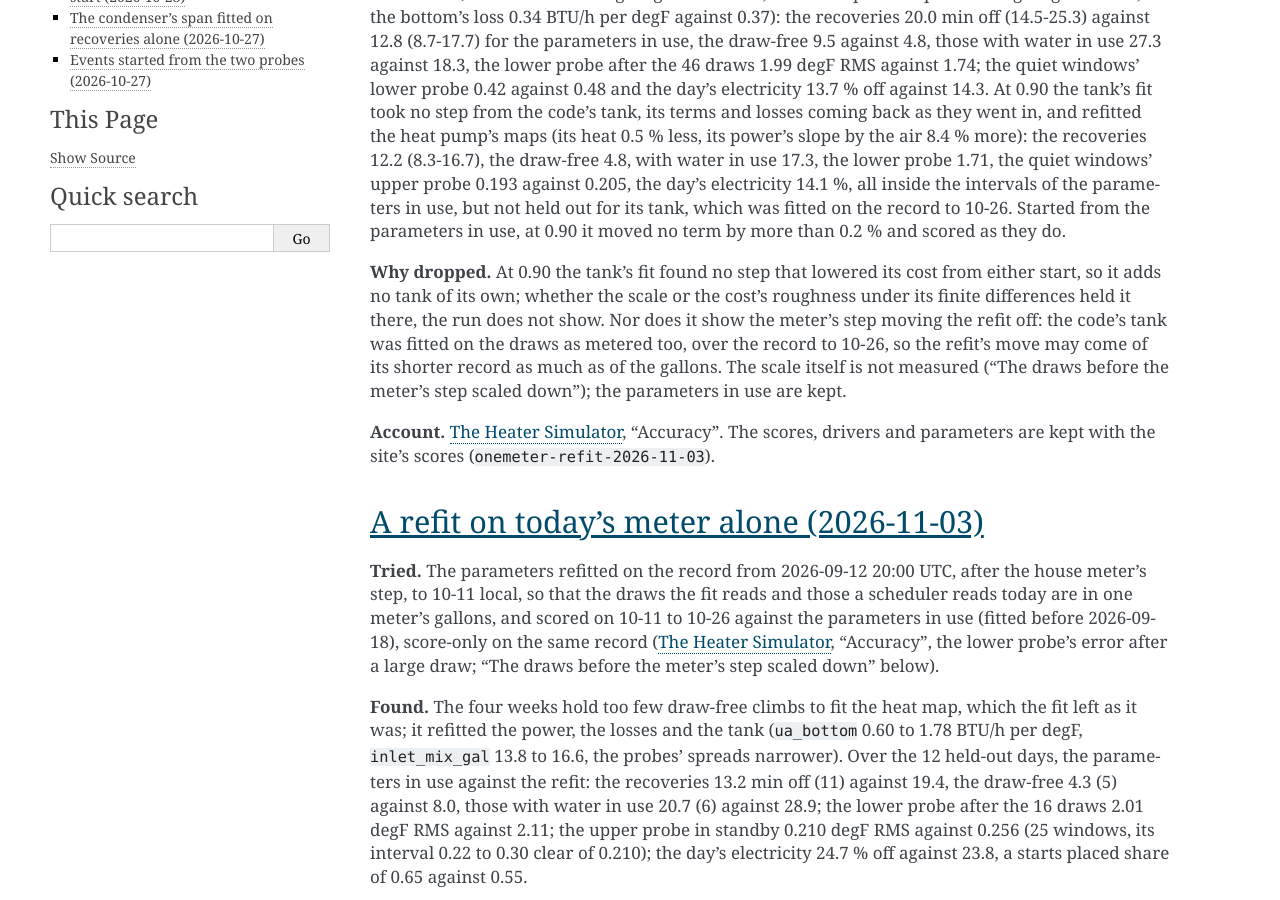
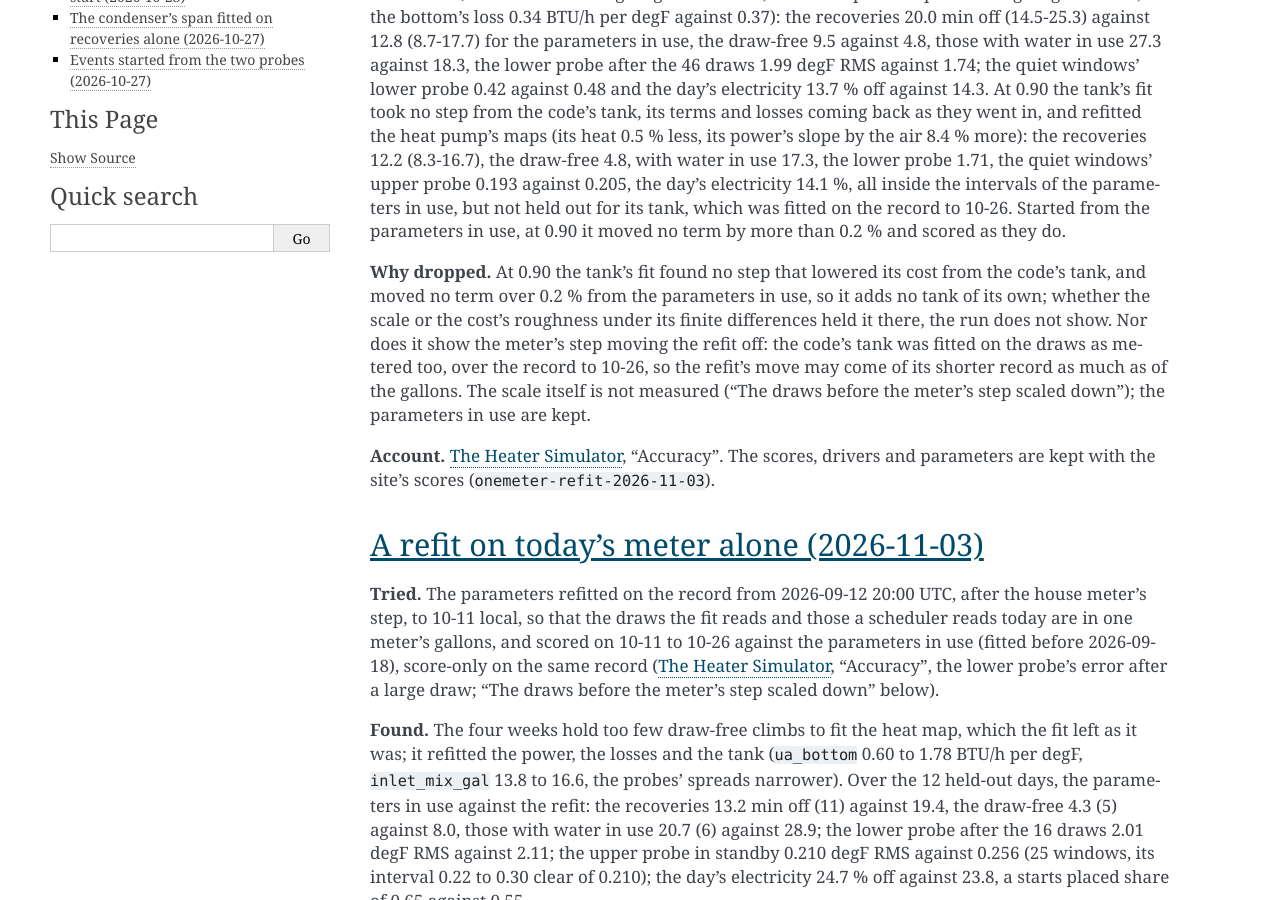
Before and after one commit to eman/nwp500-python, a Sphinx documentation site: the page built from docs/explanation/simulator-tried.rst, in a window 1280 px wide and 900 px high, scrolled down 1431 px. Built offline with Sphinx 7.4.7, drawn with Linux system fonts in a browser that asks for light colours.

Commit message:
docs(sim): no step from the code's tank; within 0.2 % from those in use

```diff
--- a/docs/explanation/simulator-tried.rst
+++ b/docs/explanation/simulator-tried.rst
@@ -47,13 +47,14 @@ on the record to 10-26. Started from the parameters in use, at 0.90 it
 moved no term by more than 0.2 % and scored as they do.
 
 **Why dropped.** At 0.90 the tank's fit found no step that lowered its
-cost from either start, so it adds no tank of its own; whether the scale
-or the cost's roughness under its finite differences held it there, the
-run does not show. Nor does it show the meter's step moving the refit
-off: the code's tank was fitted on the draws as metered too, over the
-record to 10-26, so the refit's move may come of its shorter record as
-much as of the gallons. The scale itself is not measured ("The draws
-before the meter's step scaled down"); the parameters in use are kept.
+cost from the code's tank, and moved no term over 0.2 % from the
+parameters in use, so it adds no tank of its own; whether the scale or
+the cost's roughness under its finite differences held it there, the run
+does not show. Nor does it show the meter's step moving the refit off:
+the code's tank was fitted on the draws as metered too, over the record
+to 10-26, so the refit's move may come of its shorter record as much as
+of the gallons. The scale itself is not measured ("The draws before the
+meter's step scaled down"); the parameters in use are kept.
 
 **Account.** :doc:`simulator`, "Accuracy". The scores, drivers and
 parameters are kept with the site's scores
```
